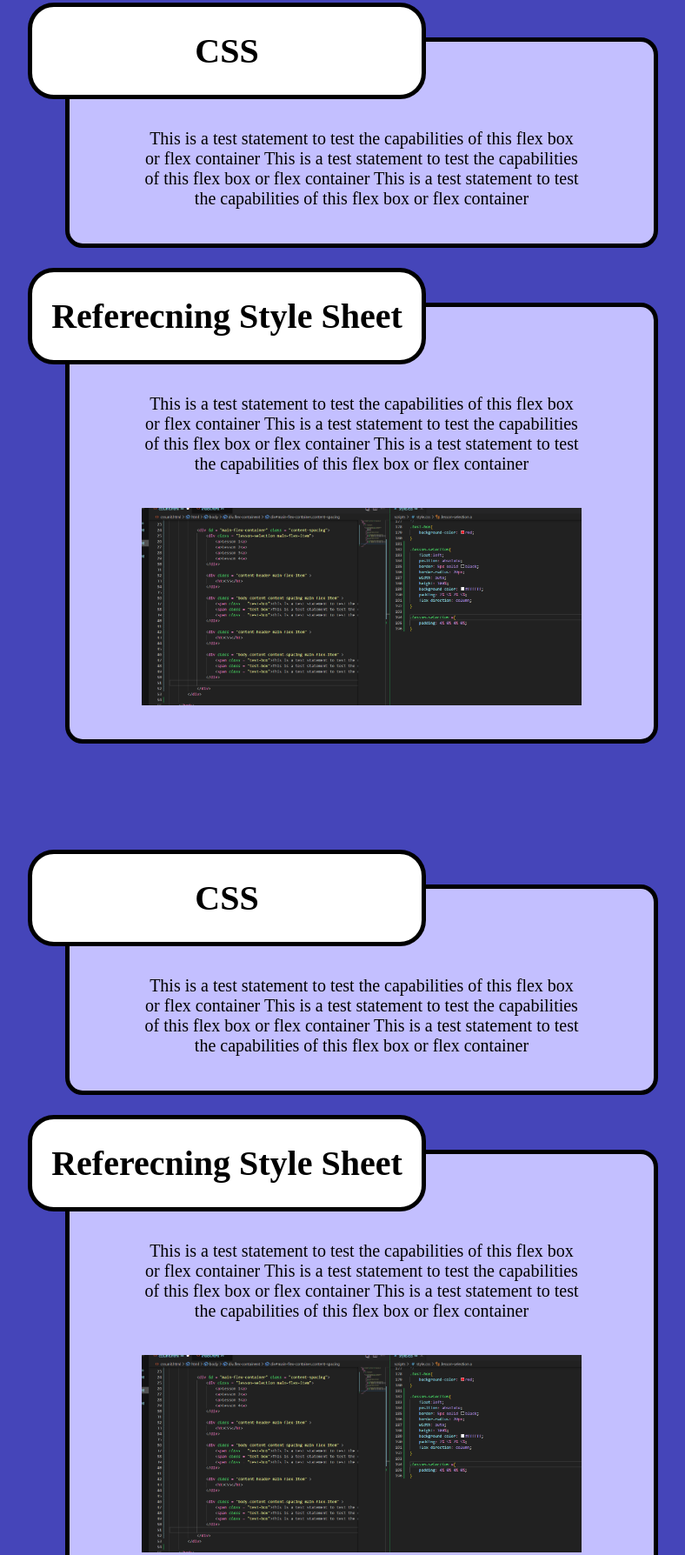
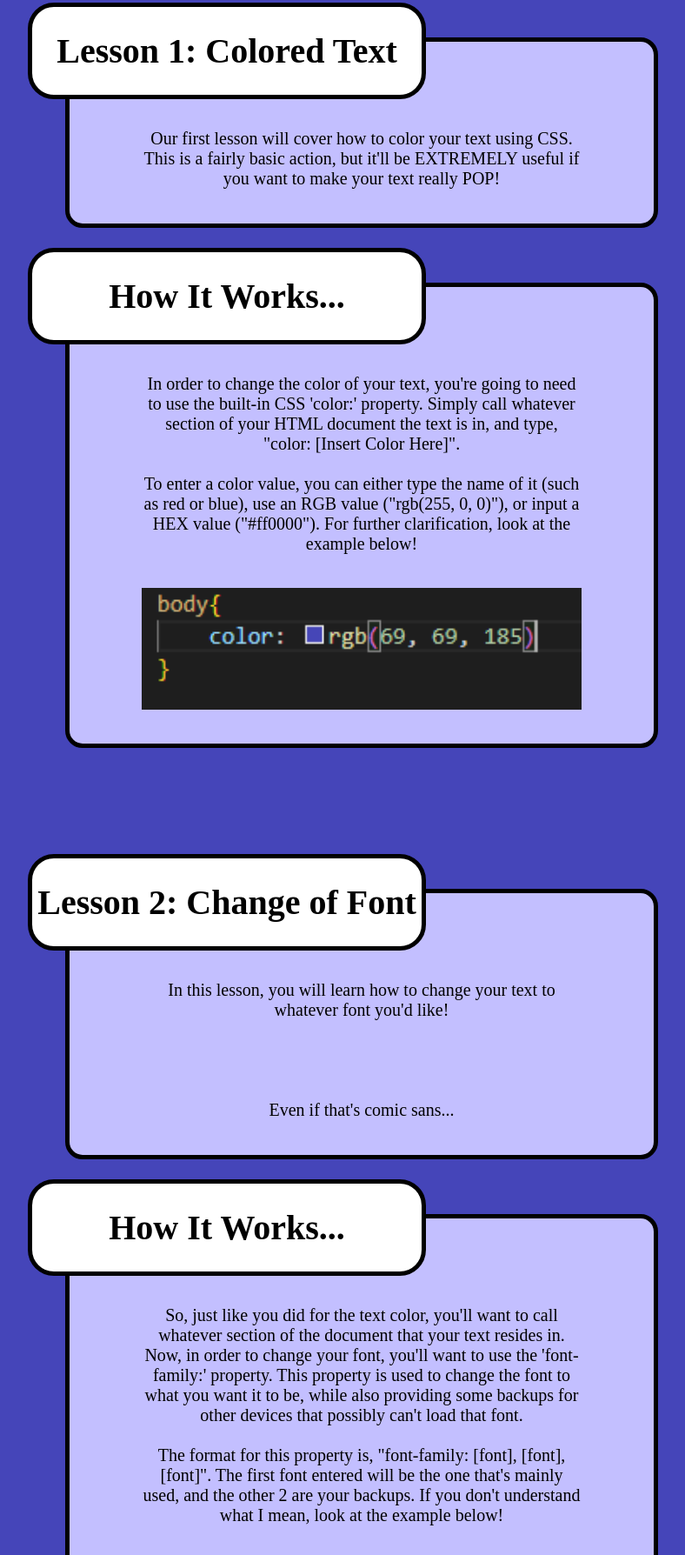
Before and after one commit to Astronix8506/Coding-4-You, a plain HTML site: page cssunit.html in a window 1280 px wide. Shown: the part 403-2191 px from the top of the page at 87% size, without its empty margins (224-1012 px from the left). Drawn offline with Linux system fonts and the light colour scheme.

Commit message:
Added info to homepage and CSS lesson page (will add the rest tomorrow) - ES 4/12/23

```diff
--- a/cssunit.html
+++ b/cssunit.html
@@ -37,27 +37,33 @@
 
                 <div id = "lesson1" class = "content-spacing">
                     <div class = "content-header main-flex-item" >
-                        <h1>CSS</h1>
+                        <h1>Lesson 1: Colored Text</h1>
                     </div>
                     <div class = "body-content main-flex-item">
                         <p id="test-text">
-                            This is a test statement to test the capabilities of this flex box or flex container
-                            This is a test statement to test the capabilities of this flex box or flex container
-                            This is a test statement to test the capabilities of this flex box or flex container
+                            Our first lesson will cover how to color your text using CSS.
+                            This is a fairly basic action, but it'll be EXTREMELY useful if you
+                            want to make your text really POP!
                         </p>
                     </div>
                 </div>
                 <div class = "content-spacing">
                     <div class = "content-header main-flex-item" >
-                        <h1> Referecning Style Sheet </h1>
+                        <h1>How It Works...</h1>
                     </div>
                     <div class = "body-content main-flex-item" >
                         <p id="test-text">
-                            This is a test statement to test the capabilities of this flex box or flex container
-                            This is a test statement to test the capabilities of this flex box or flex container
-                            This is a test statement to test the capabilities of this flex box or flex container
+                            In order to change the color of your text, you're going to need
+                            to use the built-in CSS 'color:' property. Simply call whatever
+                            section of your HTML document the text is in, and type,
+                            "color: [Insert Color Here]".
+                            <br>
+                            <br>
+                            To enter a color value, you can
+                            either type the name of it (such as red or blue), use an RGB value ("rgb(255, 0, 0)"),
+                            or input a HEX value ("#ff0000"). For further clarification, look at the example below!
                         </p>
-                        <img src = "Images/WebpageImageTest.PNG">
+                        <img src = "Images/color-example.png">
                     </div>
                 </div>
 
@@ -66,25 +72,37 @@
 
                 <div id = "lesson2" class = "content-spacing">
                     <div class = "content-header main-flex-item" >
-                        <h1>CSS</h1>
+                        <h1>Lesson 2: Change of Font</h1>
                     </div>
                     <div class = "body-content main-flex-item" >
                         <p id="test-text">
-                            This is a test statement to test the capabilities of this flex box or flex container
-                            This is a test statement to test the capabilities of this flex box or flex container
-                            This is a test statement to test the capabilities of this flex box or flex container
+                            In this lesson, you will learn how to change your text to whatever font you'd like!
+                            <br>
+                            <br>
+                            <br>
+                            <br>
+                            <br>
+                            Even if that's comic sans...
                         </p>
                     </div>
                 </div>
                 <div class = "content-spacing">
                     <div class = "content-header main-flex-item" >
-                        <h1> Referecning Style Sheet </h1>
+                        <h1>How It Works...</h1>
                     </div>
                     <div class = "body-content main-flex-item" >
                         <p id="test-text">
-                            This is a test statement to test the capabilities of this flex box or flex container
-                            This is a test statement to test the capabilities of this flex box or flex container
-                            This is a test statement to test the capabilities of this flex box or flex container
+                            So, just like you did for the text color, you'll want to call whatever section
+                            of the document that your text resides in. Now, in order to change your font,
+                            you'll want to use the 'font-family:' property. This property is used to change
+                            the font to what you want it to be, while also providing some backups for other devices
+                            that possibly can't load that font.
+                            <br>
+                            <br>
+                            The format for this property is,
+                            "font-family: [font], [font], [font]". The first font entered will be
+                            the one that's mainly used, and the other 2 are your backups.
+                            If you don't understand what I mean, look at the example below!
                         </p>
                         <img src = "Images/WebpageImageTest.PNG">
                     </div>
@@ -95,25 +113,28 @@
 
                 <div id = "lesson3" class = "content-spacing">
                     <div class = "content-header main-flex-item" >
-                        <h1>CSS</h1>
+                        <h1>Lesson 3: Padding & Margin</h1>
                     </div>
                     <div class = "body-content main-flex-item" >
                         <p id="test-text">
-                            This is a test statement to test the capabilities of this flex box or flex container
-                            This is a test statement to test the capabilities of this flex box or flex container
-                            This is a test statement to test the capabilities of this flex box or flex container
+                            After this lesson, you'll know exactly how the 'padding' and 'margin' properties work in CSS!
                         </p>
                     </div>
                 </div>
                 <div class = "content-spacing">
                     <div class = "content-header main-flex-item" >
-                        <h1> Referecning Style Sheet </h1>
+                        <h1>How It Works...</h1>
                     </div>
                     <div class = "body-content main-flex-item" >
                         <p id="test-text">
-                            This is a test statement to test the capabilities of this flex box or flex container
-                            This is a test statement to test the capabilities of this flex box or flex container
-                            This is a test statement to test the capabilities of this flex box or flex container
+                            First of all, let's start with the 'padding' property. Using the CSS Box Model as
+                            an example, think of padding like the space inside a box. Padding determines the
+                            space between the content inside the box and the border around it. To use padding,
+                            you simply need to type, "padding: [top value], [right value], [bottom value], [left value]".
+                            <br>
+                            <br>
+                            As for margin, think of it as the space outside of the borders of a box. To use this, type,
+                            "margin: [top value], [right value], [bottom value], [left value]".
                         </p>
                         <img src = "Images/WebpageImageTest.PNG">
                     </div>
@@ -124,25 +145,34 @@
 
                 <div id = "lesson4" class = "content-spacing">
                     <div class = "content-header main-flex-item" >
-                        <h1>CSS</h1>
+                        <h1>Lesson 4: Border</h1>
                     </div>
                     <div class = "body-content main-flex-item" >
                         <p id="test-text">
-                            This is a test statement to test the capabilities of this flex box or flex container
-                            This is a test statement to test the capabilities of this flex box or flex container
-                            This is a test statement to test the capabilities of this flex box or flex container
+                            This lesson will teach you how to add a simple border to any kind of box or other object/shape you may or may not have made!
                         </p>
                     </div>
                 </div>
                 <div class = "content-spacing">
                     <div class = "content-header main-flex-item" >
-                        <h1> Referecning Style Sheet </h1>
+                        <h1>How It Works...</h1>
                     </div>
                     <div class = "body-content main-flex-item" >
                         <p id="test-text">
-                            This is a test statement to test the capabilities of this flex box or flex container
-                            This is a test statement to test the capabilities of this flex box or flex container
-                            This is a test statement to test the capabilities of this flex box or flex container
+                            A border, in terms of CSS, is the outline to an object. Borders help
+                            to make boxes and other shapes feel less plain-looking. So, how do
+                            you add a border?
+                            <br>
+                            <br>
+                            Well, it's as simple as typing,
+                            "border: [thickness], [type] [color]"!
+                            <br>
+                            <br>
+                            Now, there's some things to clarify here.
+                            First of all, the thickness property can just be something as simple as '25px'.
+                            However, the type of border can either be 'dotted', 'dashed', 'solid' or 'double'.
+                            That specification defines how the border itself will look. And,
+                            obviously there's the color properties.
                         </p>
                         <img src = "Images/WebpageImageTest.PNG">
                     </div>
```
Also changed, not shown: index.html (+8 -3 lines), Images/color-example.png (added).
